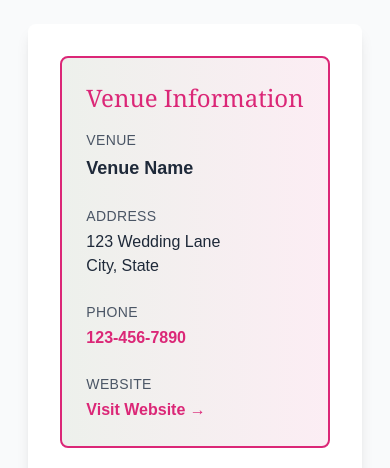
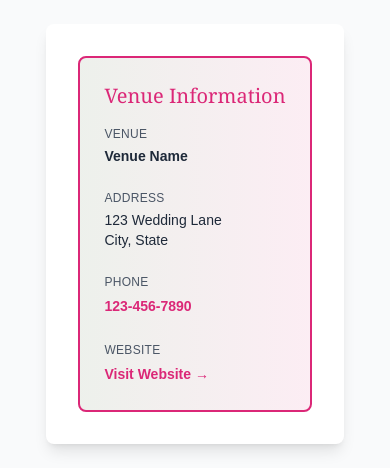
Before and after one commit to tori-ops/hybrid-stationary, a Next.js app: page /invite in a window 390 px wide. Shown: the top 468 px of the page. Built offline with nearby package versions, Linux system fonts and the light colour scheme; no server answers.

Commit message:
Update Venue Information card font sizes to match weather widget

```diff
--- a/src/components/VenueInfo.tsx
+++ b/src/components/VenueInfo.tsx
@@ -11,47 +11,47 @@ export default function VenueInfo({ config }: { config?: any }) {
         background: `linear-gradient(to right, ${secondaryColor}15, ${accentColor}15)`,
         borderColor: accentColor
       }}>
-        <h3 className="text-2xl font-serif mb-4" style={{ color: accentColor }}>Venue Information</h3>
+        <h3 className="text-xl md:text-2xl font-serif mb-4" style={{ color: accentColor }}>Venue Information</h3>
         <div className="grid grid-cols-1 md:grid-cols-2 gap-6">
           <div>
-            <p className="text-sm text-gray-600 uppercase tracking-wide mb-1">
+            <p className="text-xs md:text-sm text-gray-600 uppercase tracking-wide mb-1">
               Venue
             </p>
-            <p className="text-lg font-semibold text-gray-800">
+            <p className="text-sm md:text-base font-semibold text-gray-800">
               {venue.name}
             </p>
           </div>
           <div>
-            <p className="text-sm text-gray-600 uppercase tracking-wide mb-1">
+            <p className="text-xs md:text-sm text-gray-600 uppercase tracking-wide mb-1">
               Address
             </p>
-            <p className="text-gray-800">
+            <p className="text-sm md:text-base text-gray-800">
               {venue.address}
               <br />
               {venue.city}
             </p>
           </div>
           <div>
-            <p className="text-sm text-gray-600 uppercase tracking-wide mb-1">
+            <p className="text-xs md:text-sm text-gray-600 uppercase tracking-wide mb-1">
               Phone
             </p>
             <a
               href={`tel:${venue.phone}`}
-              className="font-semibold"
+              className="font-semibold text-sm md:text-base"
               style={{ color: accentColor }}
             >
               {venue.phone}
             </a>
           </div>
           <div>
-            <p className="text-sm text-gray-600 uppercase tracking-wide mb-1">
+            <p className="text-xs md:text-sm text-gray-600 uppercase tracking-wide mb-1">
               Website
             </p>
             <a
               href={venue.website}
               target="_blank"
               rel="noopener noreferrer"
-              className="font-semibold"
+              className="font-semibold text-sm md:text-base"
               style={{ color: accentColor }}
             >
               Visit Website →
```
